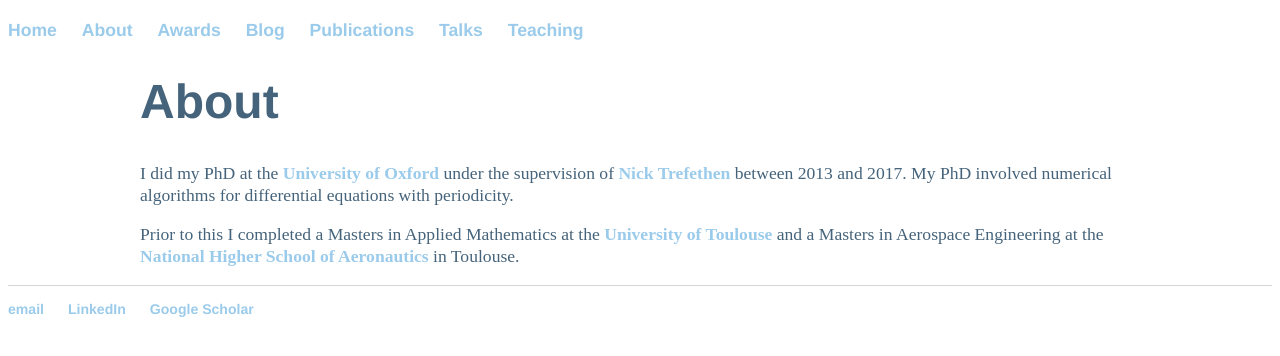
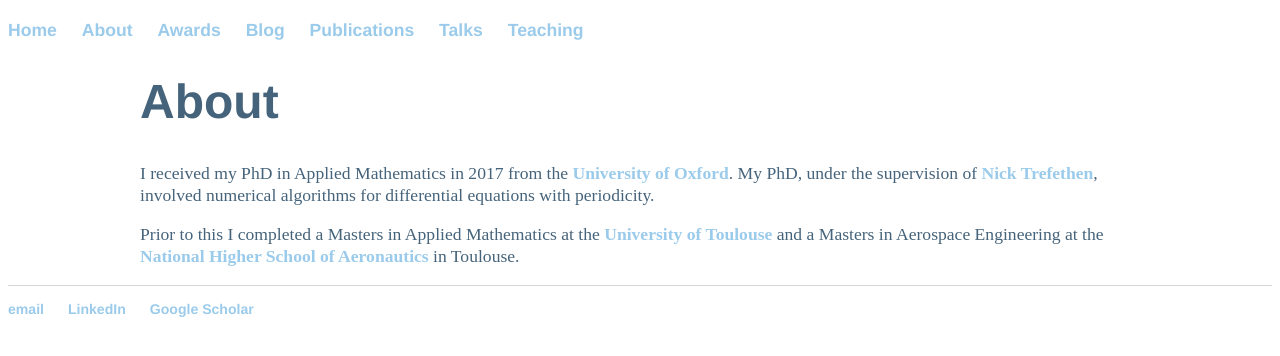
Before and after one commit to Hadrien-Montanelli/Hadrien-Montanelli.github.io, a Jekyll site: the page built from about/index.html, in a window 1280 px wide. Shown: the top 356 px of the page. Built offline with Jekyll 4.4.1, drawn with Linux system fonts in a browser that asks for light colours.

Commit message:
Update index.html

```diff
--- a/about/index.html
+++ b/about/index.html
@@ -4,9 +4,9 @@ title: About
 ---
 <div class="blurb">
 	<h1>About</h1>
-	<p>I did my PhD at the <a href="http://www.ox.ac.uk">University of Oxford</a> under the supervision of
-	<a href="http://people.maths.ox.ac.uk/trefethen/">Nick Trefethen</a> between 2013 and 2017.
-	My PhD involved numerical algorithms for differential equations with periodicity.</p>
+	<p>I received my PhD in Applied Mathematics in 2017 from the <a href="http://www.ox.ac.uk">University of Oxford</a>.
+	My PhD, under the supervision of <a href="http://people.maths.ox.ac.uk/trefethen/">Nick Trefethen</a>,
+	involved numerical algorithms for differential equations with periodicity.</p>
 	<p>Prior to this I completed a Masters in Applied Mathematics at the
 	<a href="http://www.univ-tlse3.fr/home/home-page-en-379161.kjsp?RH=ACCUEIL">University of Toulouse</a>
 	and a Masters in Aerospace Engineering at the
```
